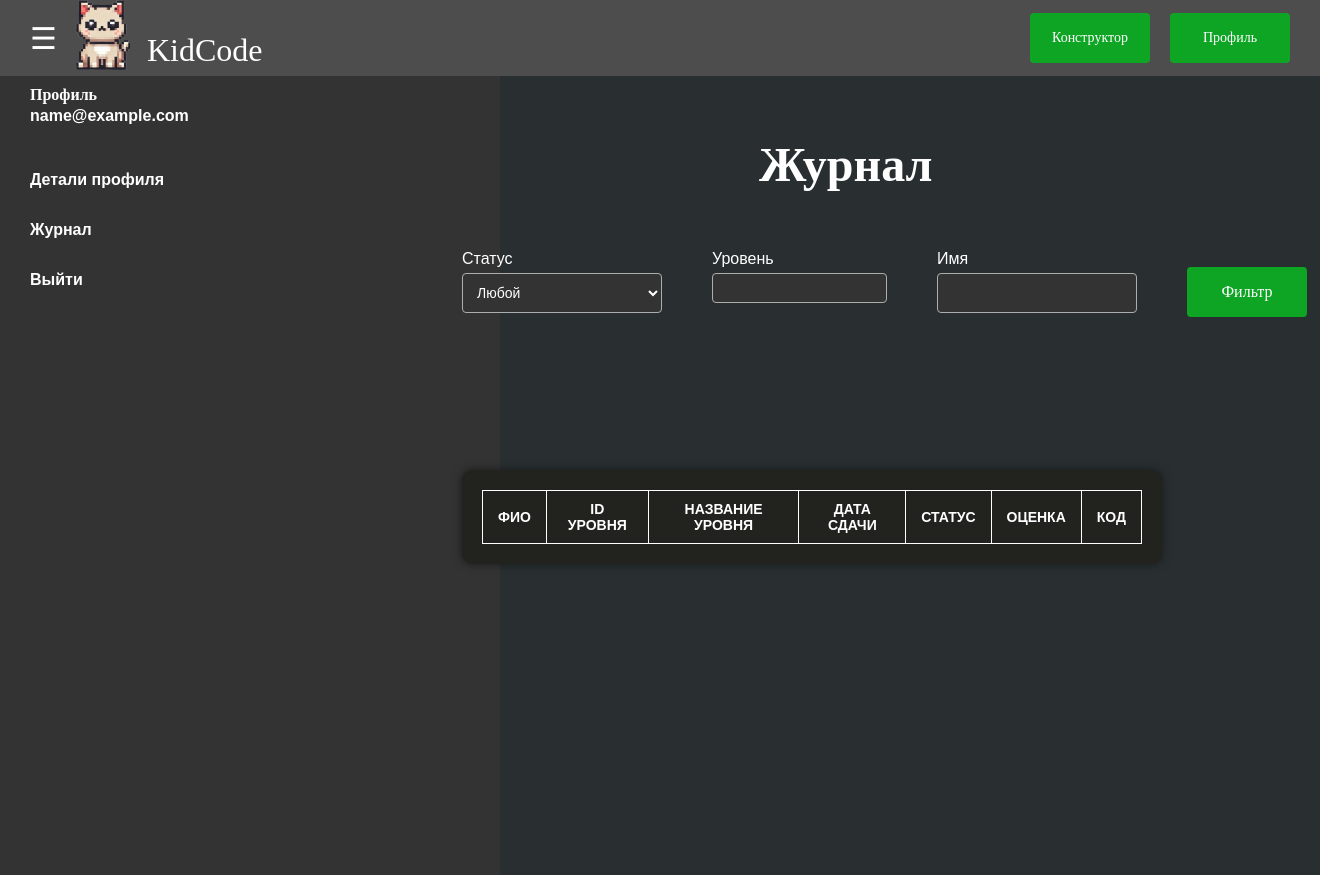
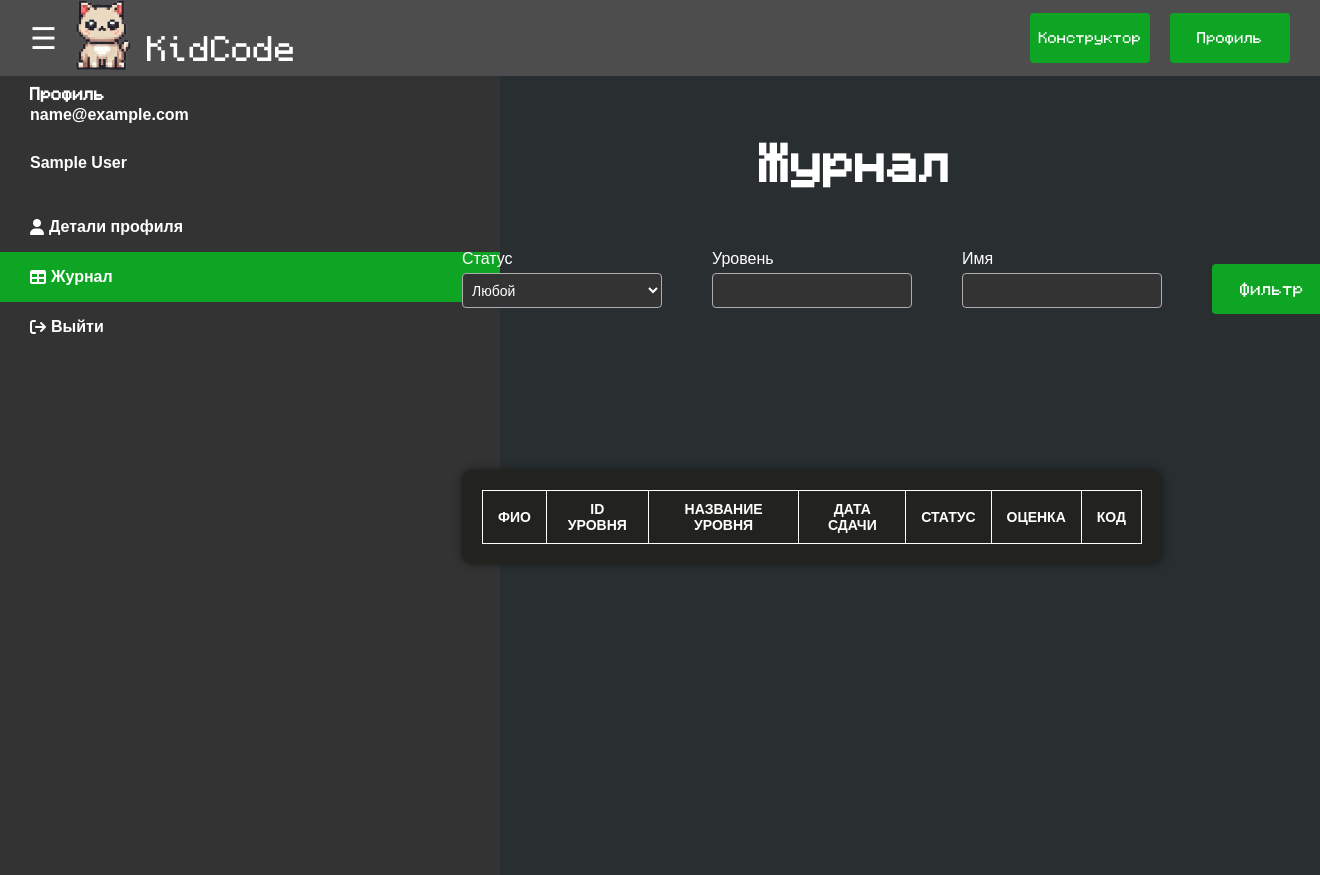
Before and after one commit to ilgorpy/kidcode, a Django app: page /journal/ in a window 1320 px wide. Run offline with Django 5.2, Linux system fonts and the light colour scheme; the visitor is signed in with stand-in values (Sample User, id 1); data that the repository does not hold is empty.

Commit message:
bit changes for design

```diff
--- a/kidcode/mainapp/static/mainapp/css/styles.css
+++ b/kidcode/mainapp/static/mainapp/css/styles.css
@@ -1,3 +1,9 @@
+@import url('https://cdnjs.cloudflare.com/ajax/libs/font-awesome/6.0.0-beta3/css/all.min.css');
+
+@font-face {
+  font-family: 'monocraft';
+  src: url('../fonts/Monocraft.ttf') format('truetype');
+}
 .header {
     background: #4E4D4D;
     height: 76px;
@@ -26,7 +46,7 @@
   body {
     margin: 0;
     padding: 0;
-    font-family: Arial, sans-serif;
+    font-family: Arial, sans-serif, monocraft;
     background-color: #292F31;
     color: #ffffff;
     display: flex;
@@ -166,6 +186,10 @@ form a:hover {
 
 .url{
   margin-top: -20px;
+}
+
+i{
+  margin-right: 5px;
 }
 
 #id_username.form-input{
@@ -192,8 +216,8 @@ a.button {
 a.profile_btn{
   height: 50px;
   border: none;
-  margin-left: 30px;
-  border-radius: 4px;
+
+  padding: 0 0 0 30px ;
   color: #ffffff;
   font-size: 16px;
   cursor: pointer;
@@ -206,6 +230,10 @@ a.profile_btn{
   text-align: center;
   font-family: sans-serif;
   font-weight: bold;
+}
+
+.profile_btn.active{
+  background-color: #0EA524;
 }
 
 .button-grid{
@@ -337,8 +365,8 @@ body.sidebar-open {
 
 #id_name.form-input, #id_level.form-input, #id_status, #id_grade{
   width: 200px;
-  height: 40px;
-  padding: 10px;
+  height: 35px;
+  padding: 5px;
   margin-bottom: 20px;
   border: 1px solid #adadad;
   border-radius: 4px;
@@ -599,9 +627,9 @@ form.change{
 }
 
 #id_width.form-input, #id_height.form-input, #id_hole.form-input, #id_cube.form-input, #id_block.form-input, #id_difficult.form-input, #id_level.form-input, #id_chapter.form-input, #id_deadline.form-input{
-  width: 175px;
-  height: 30px;
-  padding: 10px;
+  width: 200px;
+  height: 35px;
+  padding: 5px;
   margin-bottom: 20px;
   border: 1px solid #adadad;
   border-radius: 4px;
--- /dev/null
+++ b/kidcode/mainapp/static/mainapp/js/leftbar.js
@@ -0,0 +1,11 @@
+document.addEventListener("DOMContentLoaded", function () {
+    const links = document.querySelectorAll('.profile_btn'); // Все ссылки в меню
+    const currentUrl = window.location.pathname; // Текущий URL-адрес
+
+    links.forEach(link => {
+      // Сравниваем href ссылки с текущим URL
+      if (link.getAttribute('href') === currentUrl) {
+        link.classList.add('active'); // Добавляем класс активной ссылке
+      }
+    });
+  });
--- a/kidcode/mainapp/templates/mainapp/includes/leftbar.html
+++ b/kidcode/mainapp/templates/mainapp/includes/leftbar.html
@@ -1,15 +1,18 @@
+{% load static %}
+<script src="{% static 'mainapp/js/leftbar.js' %}" defer></script>
 <div class="content-text">
 <h1>Профиль</h1>
 {% if user.is_authenticated %}
 				<li class="last">{{user.email}}</li>
+                <li class = "last">{{user.name}}</li>
 {% endif %}
 
-        <li><a href = "{% url 'mainapp:profile' %}" class="profile_btn">Детали профиля</a></li>
+       <a href = "{% url 'mainapp:profile' %}" class="profile_btn"><i class="fa fa-user" aria-hidden="true"></i>Детали профиля</a>
     {% if user.is_staff %}
-        <li><a href="{% url 'mainapp:journal' %}" class="profile_btn">Журнал</a></li>
+        <li><a href="{% url 'mainapp:journal' %}" class="profile_btn"><i class="fa fa-table" aria-hidden="true"></i>Журнал</a></li>
     {% else %}
-        <li><a href="{% url 'mainapp:record' %}" class="profile_btn">Успеваемость</a></li>
+        <li><a href="{% url 'mainapp:record' %}" class="profile_btn"><i class="fa fa-table" aria-hidden="true"></i>Успеваемость</a></li>
     {% endif %}
 
-<a href="{% url 'users:logout' %}" class="profile_btn">Выйти</a>
+<a href="{% url 'users:logout' %}" class="profile_btn"><i class="fa fa-sign-out" aria-hidden="true"></i>Выйти</a>
 </div>
--- a/kidcode/users/templates/users/login.html
+++ b/kidcode/users/templates/users/login.html
@@ -14,7 +14,7 @@
     <h1>Добро пожаловать!</h1>
     {% csrf_token %}
     <h2>Выберите роль</h2>
-    <div class="mode-selection">
+    <div class="role-selection">
         <button class = 'main' type="button" id="student">Ученик</button>
         <button class = 'main' type="button" id="teacher">Учитель</button>
     </div>
```
Also changed, not shown: other parts of kidcode/mainapp/static/mainapp/css/styles.css (+84 -5 lines), kidcode/mainapp/templates/mainapp/task.html (+19 -17 lines), kidcode/mainapp/static/mainapp/fonts/Monocraft.ttf (added), 1 other file.
